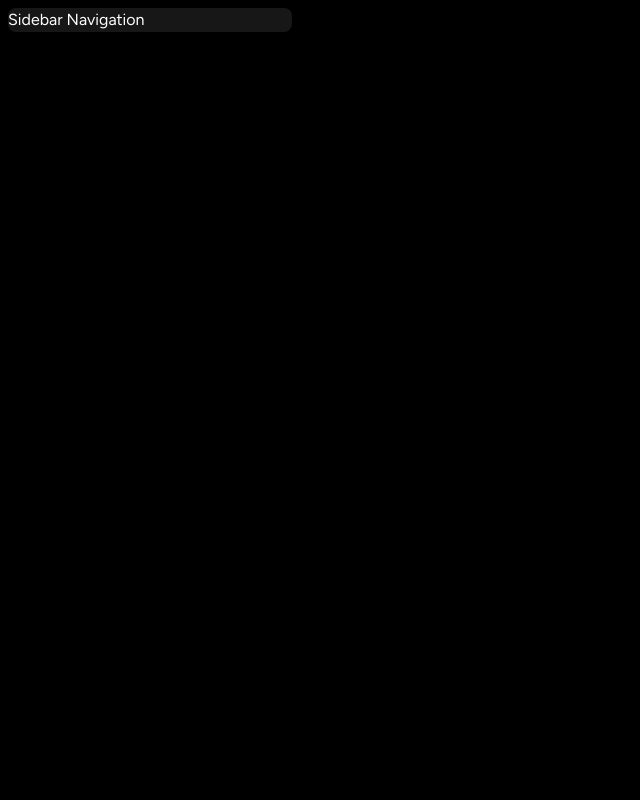
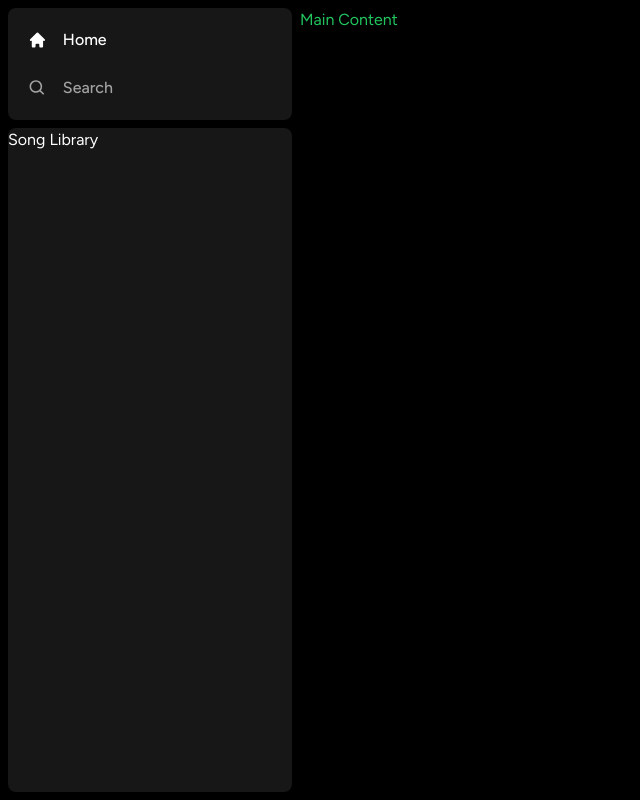
Before and after one commit to abdullah048/spotify-clone, a Next.js app: page / in a window 1280 px wide. Shown: the whole page, without its empty margins (0-640 px from the left). Built offline with nearby package versions, Linux system fonts and the light colour scheme.

Commit message:
working on layout

```diff
--- a/app/(site)/page.tsx
+++ b/app/(site)/page.tsx
@@ -1,3 +1,3 @@
 export default function Home() {
-  return <main className='text-green-500'>{/* Main Content */}</main>;
+  return <main className='text-green-500'>Main Content</main>;
 }
--- a/components/Sidebar.tsx
+++ b/components/Sidebar.tsx
@@ -4,6 +4,7 @@ import { FC, ReactNode, useMemo } from 'react';
 import { HiHome } from 'react-icons/hi';
 import { BiSearch } from 'react-icons/bi';
 import Box from './Box';
+import SidebarItem from './SidebarItem';
 
 interface SidebarProps {
   children: ReactNode;
@@ -14,13 +15,13 @@ const Sidebar: FC<SidebarProps> = ({ children }) => {
   const routes = useMemo(
     () => [
       {
-        icon: <HiHome />,
+        icon: HiHome,
         label: 'Home',
         active: pathname !== '/search',
         href: '/',
       },
       {
-        icon: <BiSearch />,
+        icon: BiSearch,
         label: 'Search',
         active: pathname === '/search',
         href: '/search',
@@ -31,8 +32,14 @@ const Sidebar: FC<SidebarProps> = ({ children }) => {
   return (
     <div className='flex h-full'>
       <div className='hidden md:flex flex-col gap-y-2 bg-black h-full w-[300px] p-2'>
-        <Box>Sidebar Navigation</Box>
+        <Box className='flex flex-col gap-y-4 px-5 py-4'>
+          {routes.map(route => (
+            <SidebarItem key={route.label} {...route} />
+          ))}
+        </Box>
+        <Box className='overflow-y-auto h-full'>Song Library</Box>
       </div>
+      <main className='w-full flex-1 overflow-y-auto py-2'>{children}</main>
     </div>
   );
 };
--- /dev/null
+++ b/components/SidebarItem.tsx
@@ -0,0 +1,32 @@
+import { cn } from '@/lib/utils';
+import Link from 'next/link';
+import { FC } from 'react';
+import { IconType } from 'react-icons';
+
+interface SidebarItemProps {
+  icon: IconType;
+  label: string;
+  active?: boolean;
+  href: string;
+}
+
+const SidebarItem: FC<SidebarItemProps> = ({
+  icon: Icon,
+  label,
+  active,
+  href,
+}) => {
+  return (
+    <Link
+      href={href}
+      className={cn(
+        'flex h-auto items-center w-full gap-x-4 text-md font-medium cursor-pointer hover:text-white transition text-neutral-400 py-1',
+        active && 'text-white'
+      )}>
+      <Icon size={22} />
+      <p className='truncate w-full'>{label}</p>
+    </Link>
+  );
+};
+
+export default SidebarItem;
```
